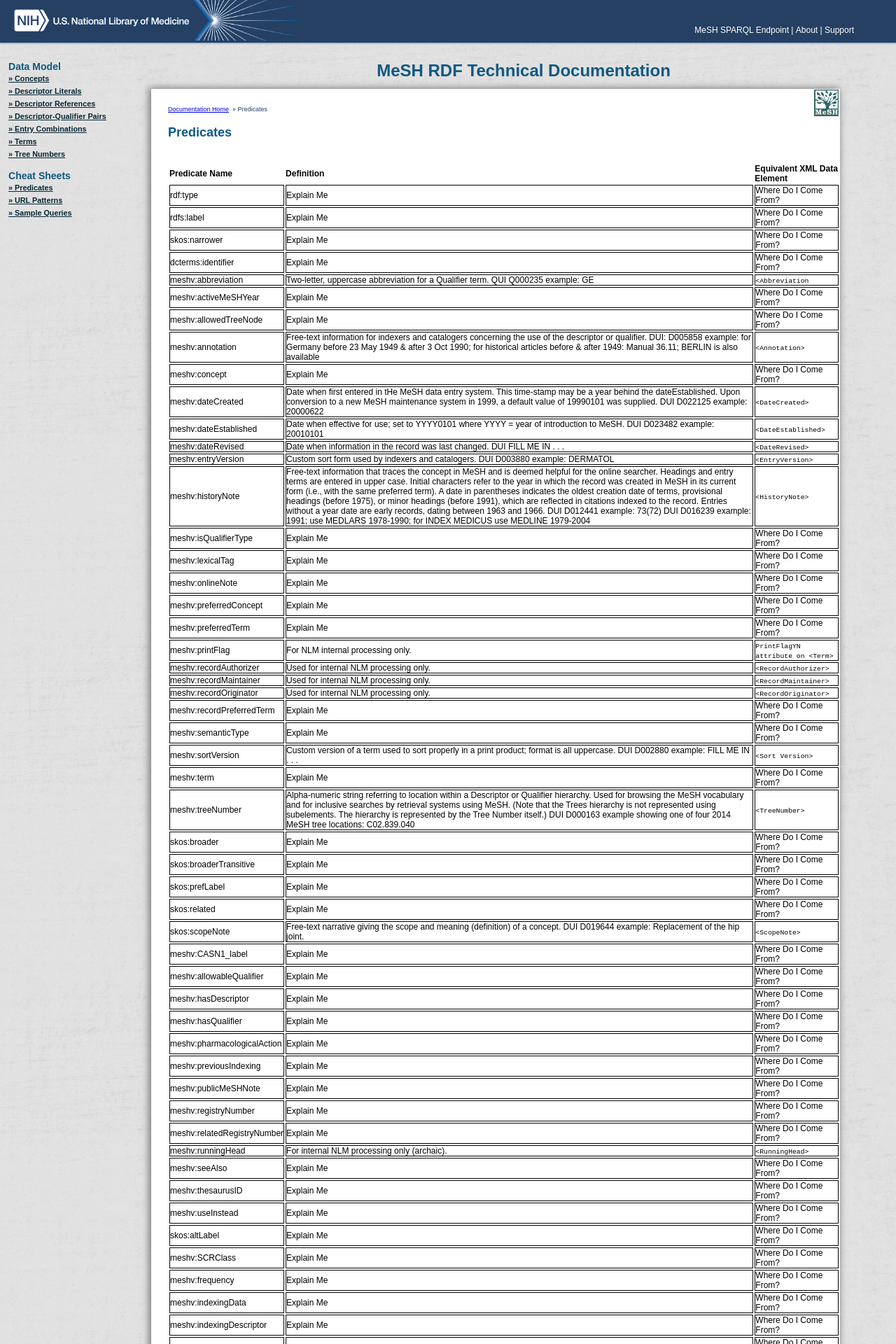
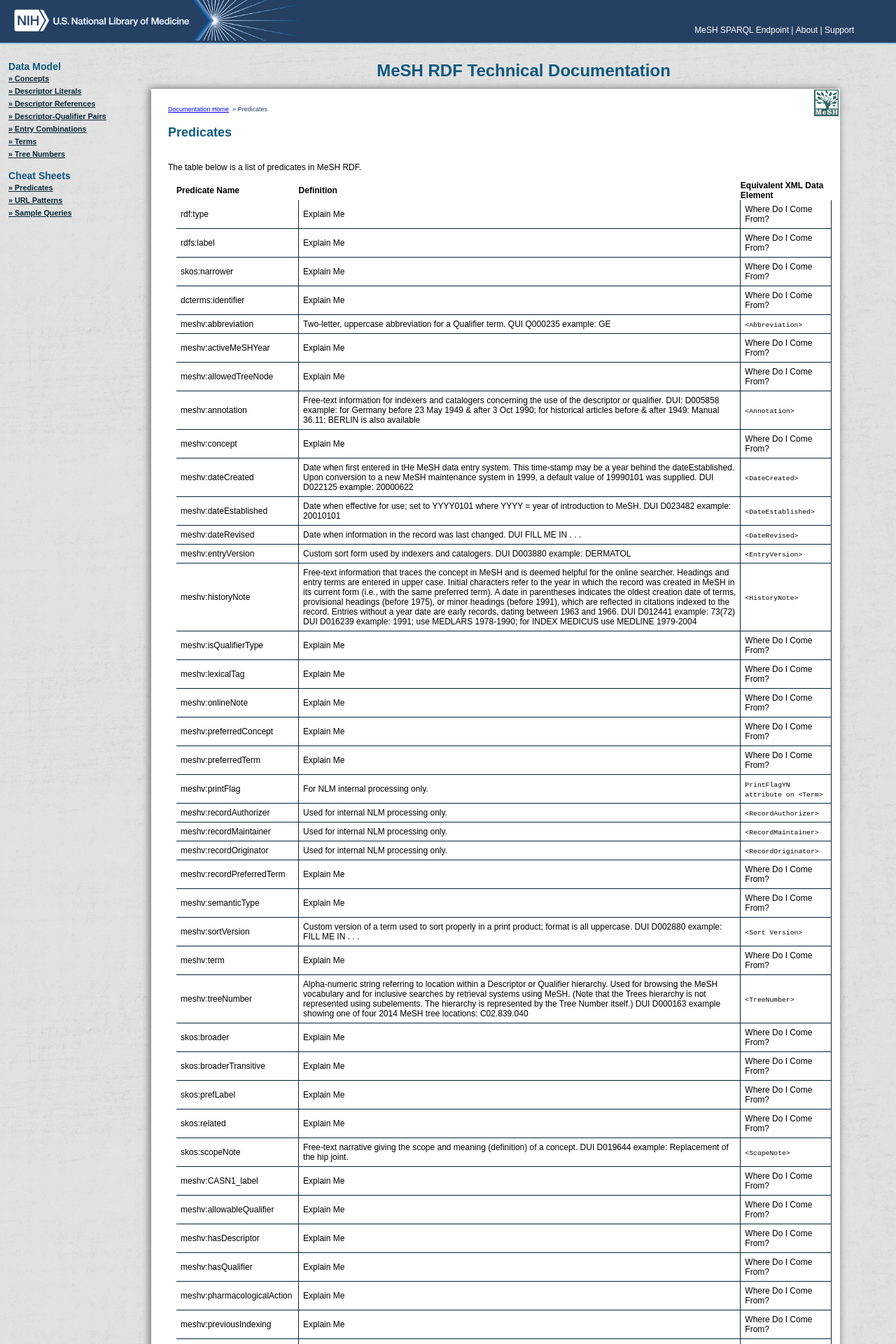
Before and after one commit to HHS/meshrdf, a Jekyll site: the page built from predicates.md, in a window 1280 px wide. Shown: the top 1920 px of the page at 70% size. Built offline with Jekyll 4.4.1, drawn with Linux system fonts in a browser that asks for light colours; nearby versions of some CDN libraries.

````diff
--- a/predicates.md
+++ b/predicates.md
@@ -6,14 +6,16 @@ categories:
 - Cheat Sheets
 ---
 
-{:.predicate-table}
+The table below is a list of predicates in MeSH RDF.
+
+{:.data-table}
 Predicate Name | Definition | Equivalent XML Data Element
 -------------- | ---------- | ---------------------------
 rdf:type | Explain Me | Where Do I Come From?
 rdfs:label | Explain Me | Where Do I Come From?
 skos:narrower | Explain Me | Where Do I Come From?
 dcterms:identifier | Explain Me | Where Do I Come From?
-meshv:abbreviation | Two-letter, uppercase abbreviation for a Qualifier term. QUI Q000235 example: GE |```<Abbreviation```
+meshv:abbreviation | Two-letter, uppercase abbreviation for a Qualifier term. QUI Q000235 example: GE |```<Abbreviation>```
 meshv:activeMeSHYear | Explain Me | Where Do I Come From?
 meshv:allowedTreeNode | Explain Me | Where Do I Come From?
 meshv:annotation | Free-text information for indexers and catalogers concerning the use of the descriptor or qualifier. DUI: D005858 example: for Germany before 23 May 1949 & after 3 Oct 1990; for historical articles before & after 1949: Manual 36.11; BERLIN is also available| ```<Annotation>```
--- a/styles/style.css
+++ b/styles/style.css
@@ -121,7 +121,7 @@ background-color:white;
   max-width:600px;
 }
 
-pre {
+pre, .sample-queries {
   margin-top:1em;
   margin-bottom:1em;
   padding: .5em;
@@ -130,12 +130,19 @@ pre {
   background:url(../images/paper_fibers.png) repeat;
 }
 
-.predicate-table td {
+.data-table {
 
-  border:solid 1px black;
+border-collapse: collapse;
+margin:1em;
 }
 
-.predicate-table th{
+.data-table td {
+border-bottom:groove 1px #082735;
+border-right:groove 1px #082735;
+padding: .5em;
+}
+
+.data-table th{
 
 text-align:left;
 
````
Also changed, not shown: concepts.md (+3 -1 lines).
